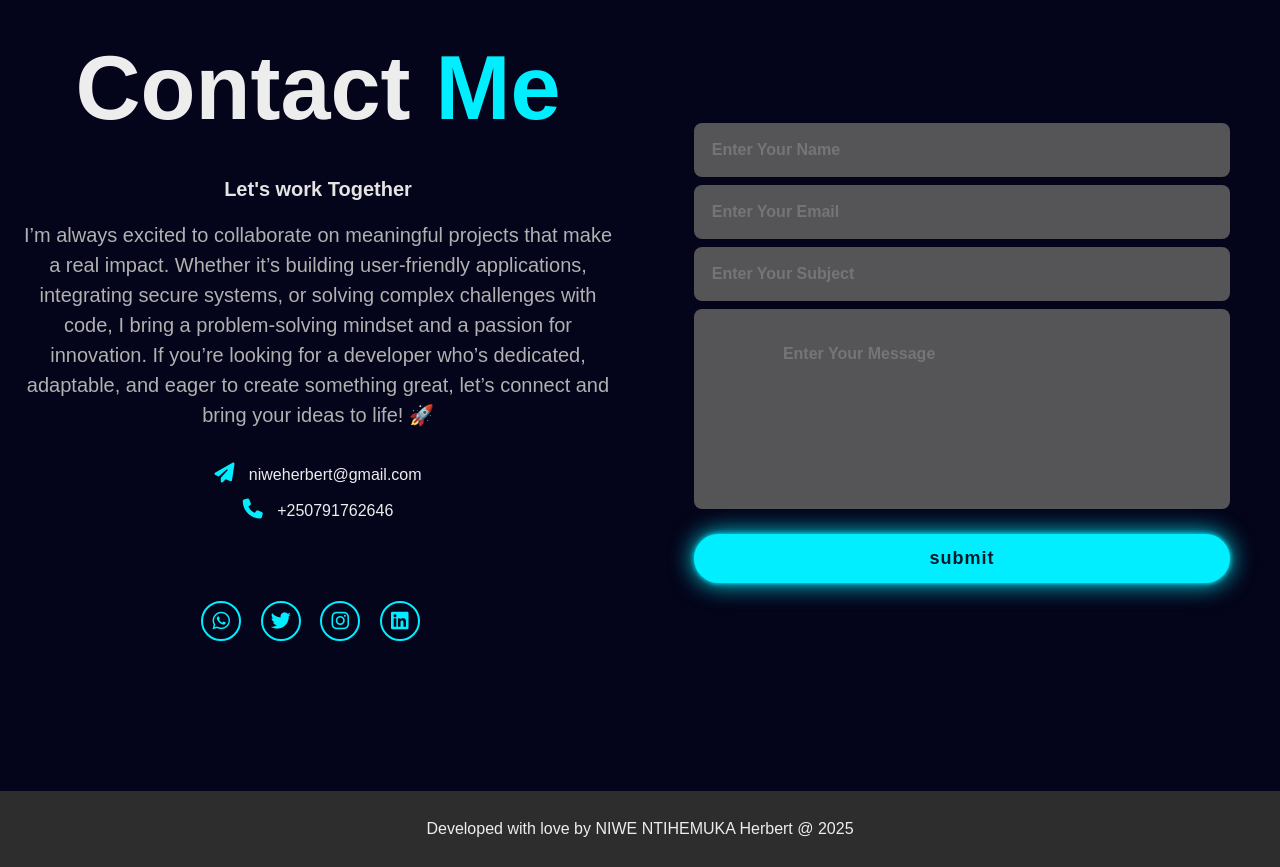
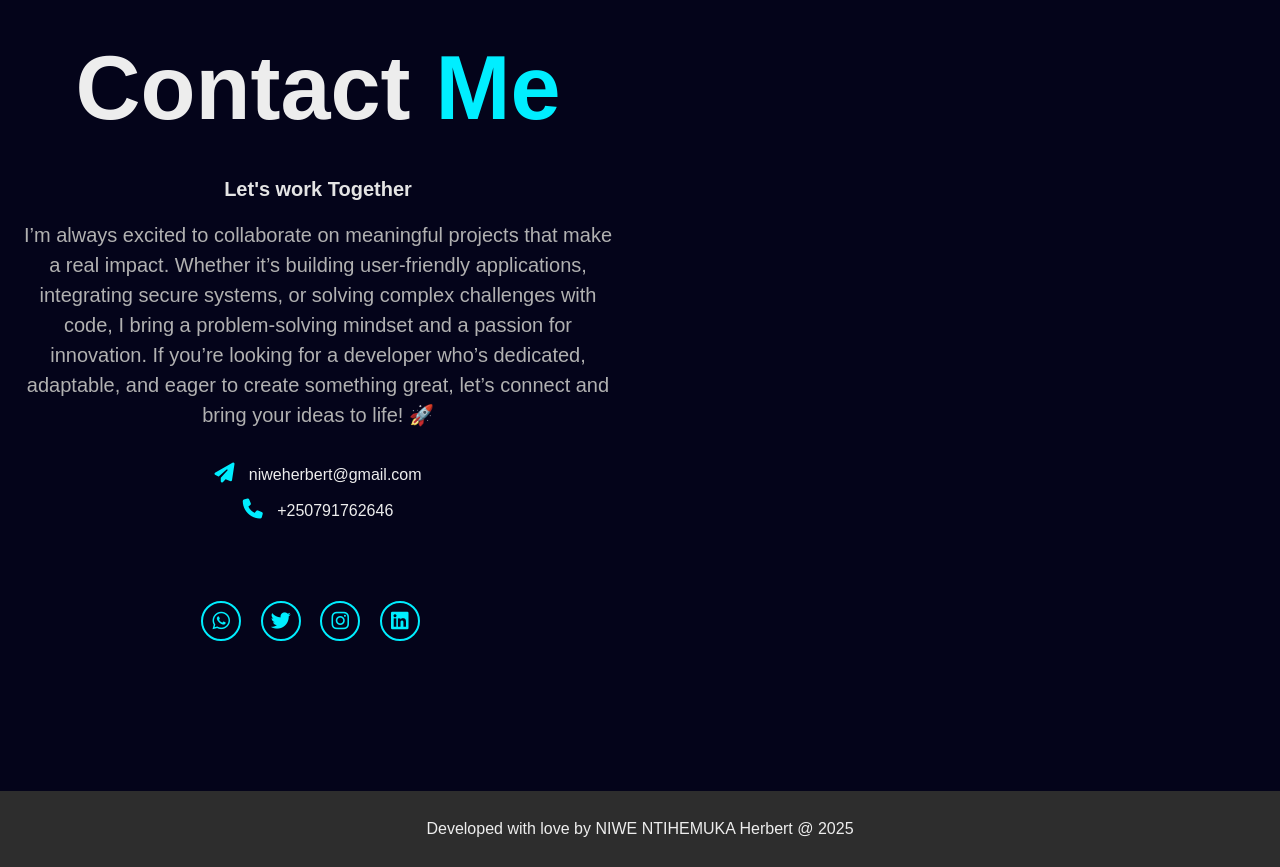
Before and after one commit to niweherbert/MY-PORTOFOLIO, a plain HTML site: page index.html in a window 1280 px wide. Shown: the part 4420-5287 px from the top of the page. Drawn offline with nearby package versions, Linux system fonts and the light colour scheme.

Commit message:
form removal

```diff
--- a/index.html
+++ b/index.html
@@ -232,17 +232,6 @@
             </div>
         </div>
 
-        <div class="contact-form">
-            <form action="">
-                <input type="" placeholder="Enter Your Name" required>
-                <input type="email" placeholder="Enter Your Email" required>
-
-                <input type="" placeholder="Enter Your Subject">
-                <textarea name="" id="" cols="40" rows="10" placeholder="
-                Enter Your Message"></textarea>
-                <input type="submit" value="submit" class="send">
-            </form>
-        </div>
     </section>
 
     <div class="last-text">
```
